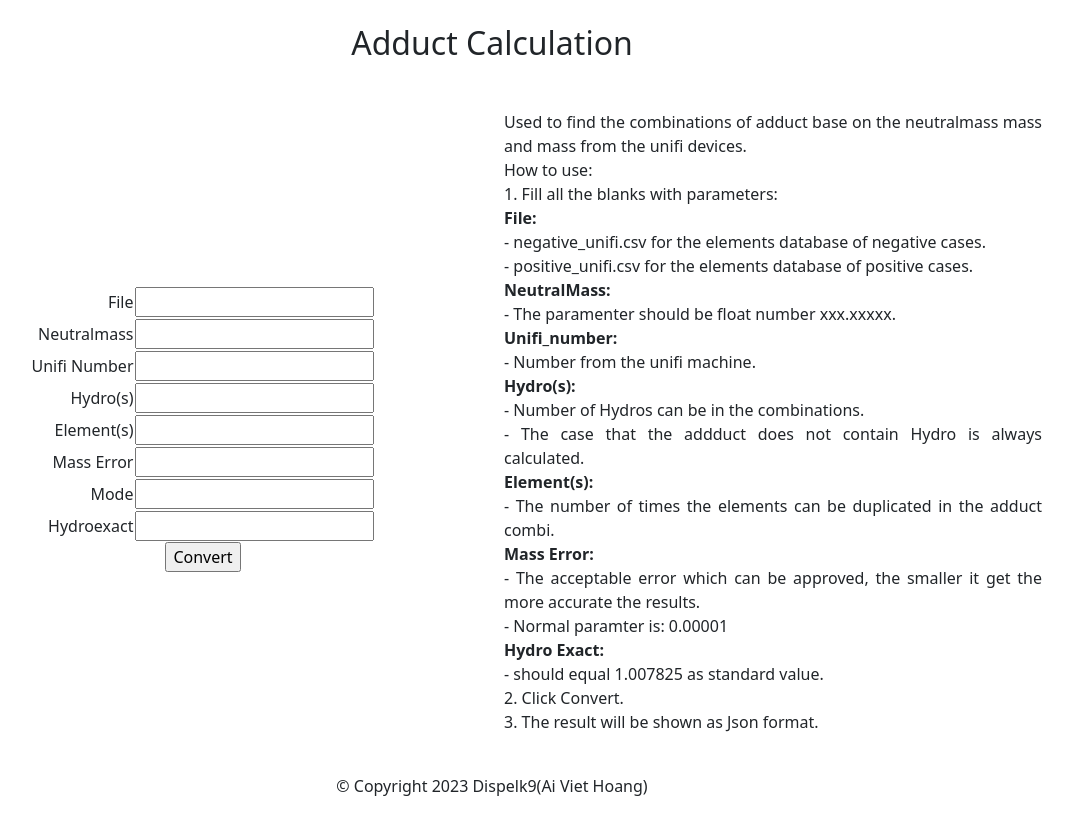
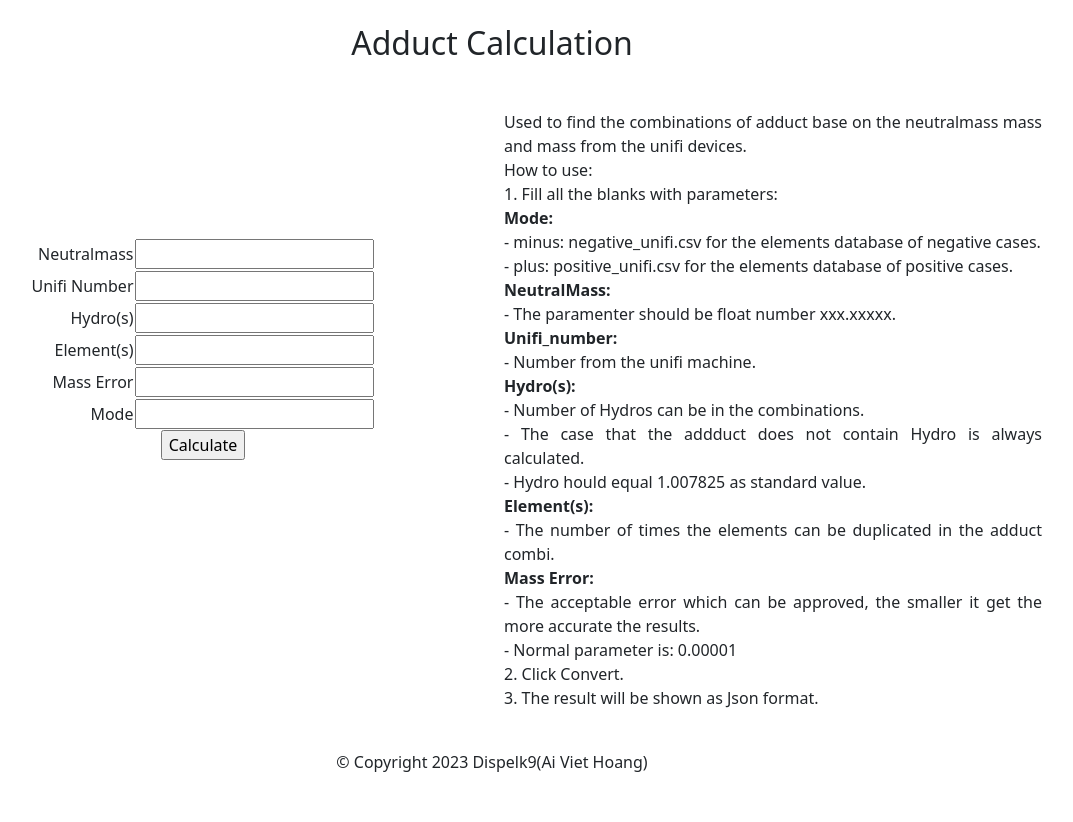
Before and after one commit to Dispelk9/Analytical_tools, a Flask app: page /index in a window 1280 px wide. Shown: the part 46-868 px from the top of the page, without its empty margins (148-1221 px from the left). After the commit the page ends 818 px from the top, so only its background shows below. Run offline with Flask 3, Linux system fonts and the light colour scheme; some libraries are stand-ins or nearby versions.

Commit message:
remove hexact and choose file

```diff
--- a/adduct_flask.py
+++ b/adduct_flask.py
@@ -14,20 +14,17 @@ def index():
             #http://192.168.0.31:8080/?file=negative_unifi.csv&neutralmass=300.09&unifi_number=3003.30&hrepeat=3&repeat=3&mass_error=0.00001&mode=minus&hexact=1.007825
             query = request.args.to_dict(flat=False)
 
-            file = query["file"]
             neutralmass = query["neutralmass"]
             unifi_number = query["unifi_number"]
             hrepeat = query["hrepeat"]
             repeat = query["repeat"]
             mass_error = query["mass_error"]
             mode = query["mode"]
-            hexact = query["hexact"]
 
             value_list = {
-            "csvfile":          file,
             "neutralmass":      float("".join(neutralmass)),
             "unifi_number":     float("".join(unifi_number)),
-            "hexact":           float("".join(hexact)),
+            "hexact":           1.007825,
             "hrepeat":          int("".join(hrepeat)),
             "repeat":           int("".join(repeat)),
             "mass_error":       float("".join(mass_error)),
@@ -47,7 +44,12 @@ def index():
 def without_hydro(value_list):
     delta_m_min = float(-abs(value_list["mass_error"]))
     delta_m_max = value_list["mass_error"]
-    raw_file = open("".join(value_list["csvfile"]), "r")
+    if value_list["mode"] == "minus":
+        file_mode = "negative_unifi.csv"
+    elif value_list["mode"] == "plus":
+        file_mode = "positive_unifi.csv"
+
+    raw_file = open(file_mode, "r")
     rawdata = list(csv.reader(raw_file, delimiter=";"))
 
     high_limit  = value_list["unifi_number"]  - value_list["neutralmass"] - (delta_m_min*value_list["neutralmass"])
@@ -148,7 +150,12 @@ def subset_sum(numbers,low_limit,high_limit,list_add,partial=[]):
 def adduct_using_mass(value_list,number_of_hydro):
     delta_m_min = float(-abs(value_list["mass_error"]))
     delta_m_max = value_list["mass_error"]
-    raw_file = open("".join(value_list["csvfile"]), "r")
+    if value_list["mode"] == "minus":
+        file_mode = "negative_unifi.csv"
+    elif value_list["mode"] == "plus":
+        file_mode = "positive_unifi.csv"
+
+    raw_file = open(file_mode, "r")
     rawdata = list(csv.reader(raw_file, delimiter=";"))
 
     Hydro_mode = ""
--- a/templates/index.html
+++ b/templates/index.html
@@ -35,10 +35,6 @@
                     <form action="" method="get">
                         <table align="center">
                             <tr>
-                                <td align="right">File</td>
-                                <td align="left"><input type="text" name="file"></td><br>
-                            </tr>
-                            <tr>
                                 <td align="right">Neutralmass</td>
                                 <td align="left"><input type="text" name="neutralmass"></td><br>
                             </tr>
@@ -62,13 +58,9 @@
                                 <td align="right">Mode</td>
                                 <td align="left"><input type="text" name="mode"></td><br>
                             </tr>
-                            <tr>
-                                <td align="right">Hydroexact</td>
-                                <td align="left"><input type="text" name="hexact"></td><br>
-                            </tr>
                         </table>
                         <div align="center">
-                            <input type="submit" value="Convert">
+                            <input type="submit" value="Calculate">
                         </div>
                     </form>
                 </div>
@@ -79,9 +71,9 @@
                             devices.<br>
                             How to use:<br>
                             1. Fill all the blanks with parameters:<br>
-                            <strong>File:</strong><br>
-                            - negative_unifi.csv for the elements database of negative cases.<br>
-                            - positive_unifi.csv for the elements database of positive cases.<br>
+                            <strong>Mode:</strong><br>
+                            - minus: negative_unifi.csv for the elements database of negative cases.<br>
+                            - plus: positive_unifi.csv for the elements database of positive cases.<br>
                             <strong>NeutralMass:</strong><br>
                             - The paramenter should be float number xxx.xxxxx.<br>
                             <strong>Unifi_number:</strong><br>
@@ -89,13 +81,12 @@
                             <strong>Hydro(s):</strong><br>
                             - Number of Hydros can be in the combinations.<br>
                             - The case that the addduct does not contain Hydro is always calculated.<br>
+                            - Hydro hould equal 1.007825 as standard value.<br>
                             <strong>Element(s):</strong><br>
                             - The number of times the elements can be duplicated in the adduct combi.<br>
                             <strong>Mass Error:</strong><br>
                             - The acceptable error which can be approved, the smaller it get the more accurate the results.<br>
-                            - Normal paramter is: 0.00001<br>
-                            <strong>Hydro Exact:</strong><br>
-                            - should equal 1.007825 as standard value.<br>
+                            - Normal parameter is: 0.00001<br>
                             2. Click Convert.<br>
                             3. The result will be shown as Json format.<br>
                             </p>
```
